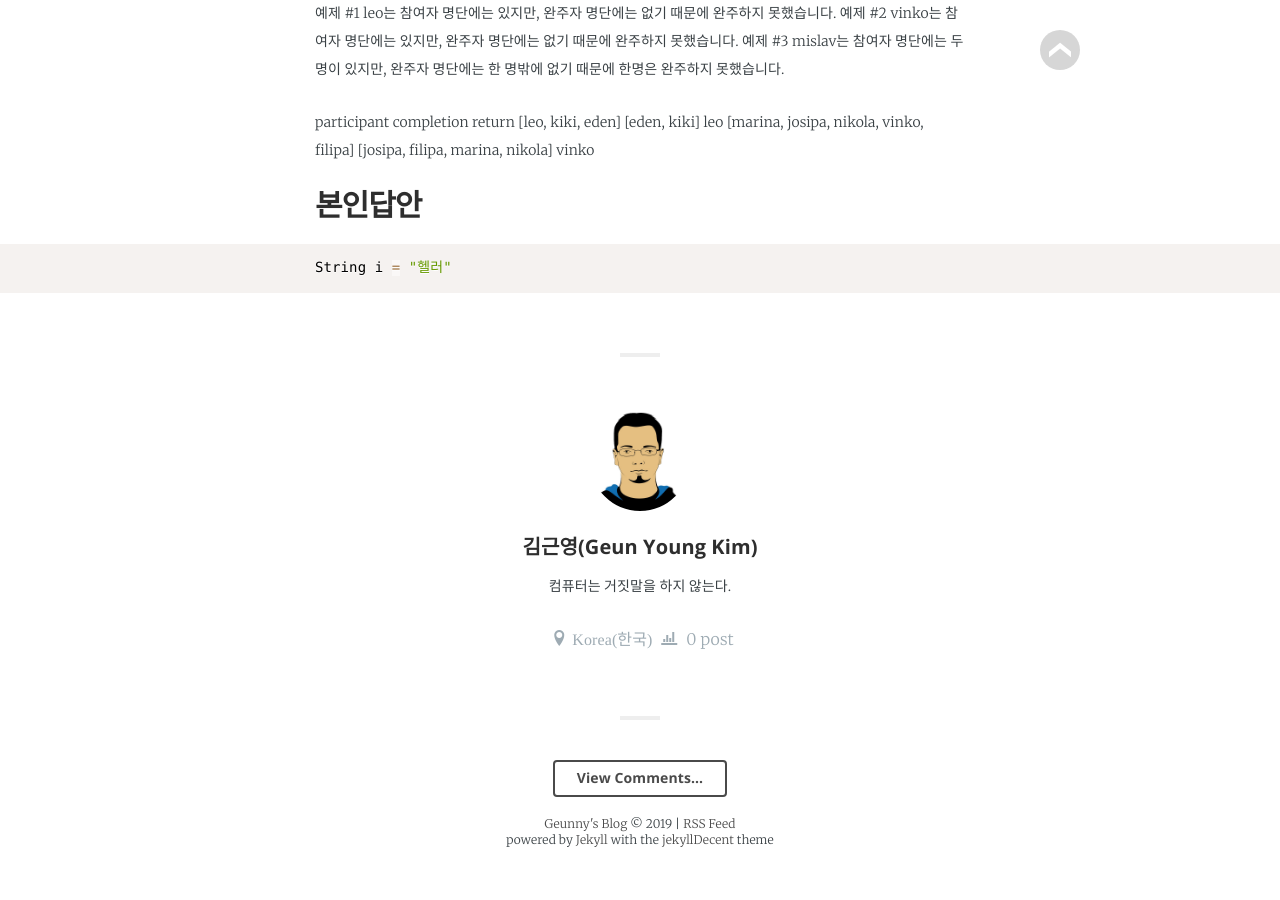
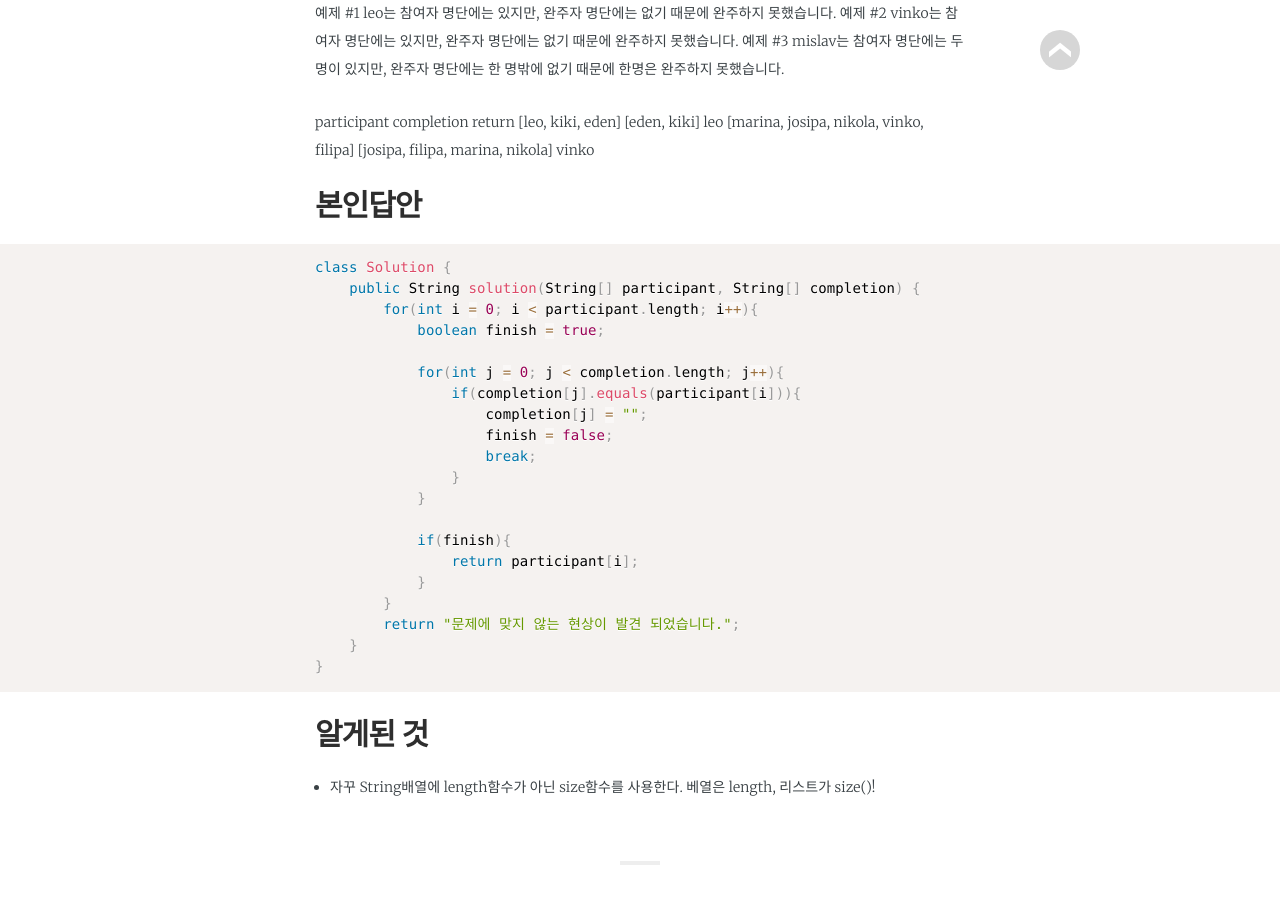
Before and after one commit to jwillmer/jekyllDecent, a Jekyll site: the page built from _posts/2019-02-12-algorithm-hash-1.md, in a window 1280 px wide and 900 px high, scrolled down 1029 px. Built offline with Jekyll 4.4.1, drawn with Linux system fonts in a browser that asks for light colours; some web fonts are replaced; before the commit the page ends 1898 px from its top, so only the background shows below that.

Commit message:
Update 2019-02-12-algorithm-hash-1.md

````diff
--- a/_posts/2019-02-12-algorithm-hash-1.md
+++ b/_posts/2019-02-12-algorithm-hash-1.md
@@ -41,5 +41,28 @@ participant	                            completion	                      return
 ## 본인답안
 
 ```java
-String i = "헬러"
+class Solution {
+    public String solution(String[] participant, String[] completion) {
+        for(int i = 0; i < participant.length; i++){
+            boolean finish = true;
+
+            for(int j = 0; j < completion.length; j++){
+                if(completion[j].equals(participant[i])){
+                    completion[j] = "";
+                    finish = false;
+                    break;
+                }
+            }
+
+            if(finish){
+                return participant[i];
+            }
+        }
+        return "문제에 맞지 않는 현상이 발견 되었습니다.";
+    }
+}
 ```
+
+## 알게된 것
+
+ - 자꾸 String배열에 length함수가 아닌 size함수를 사용한다. 베열은 length, 리스트가 size()!
````
